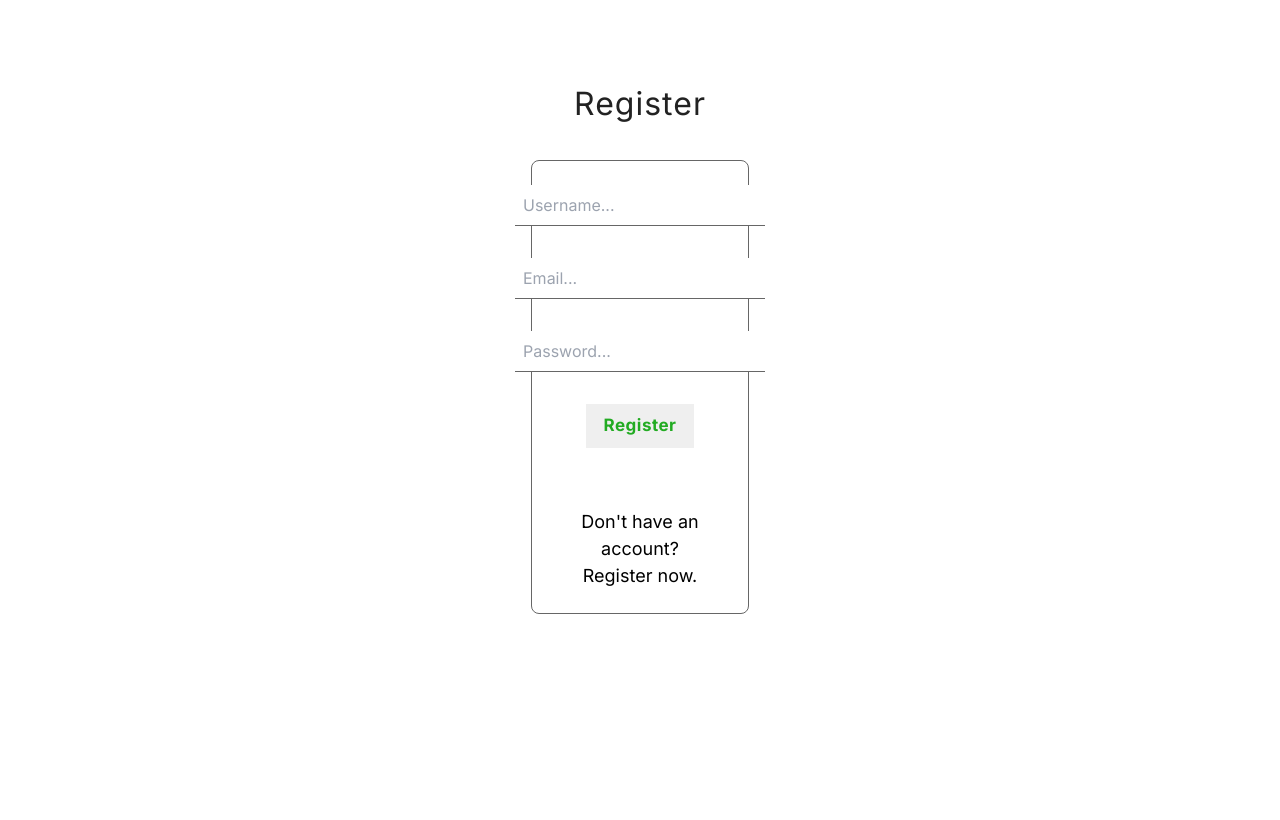
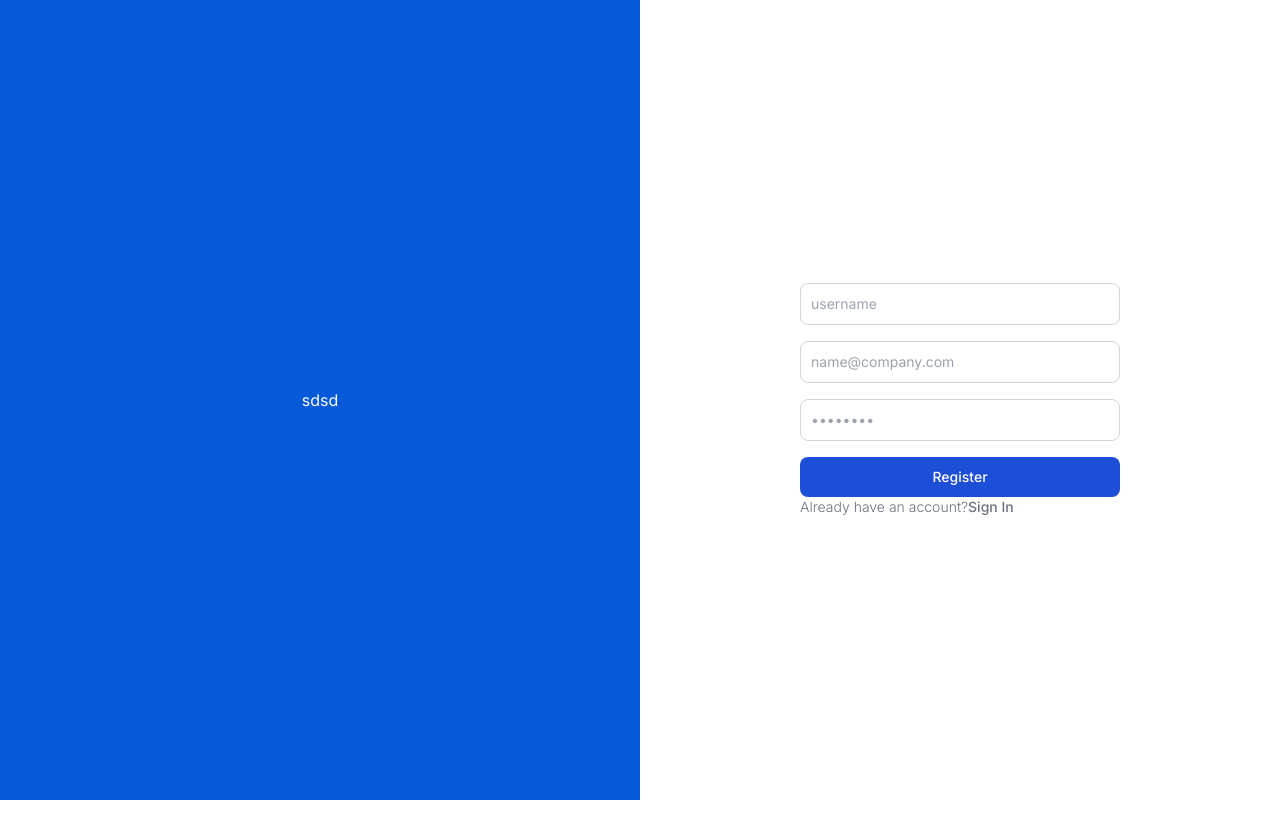
Before and after one commit to iknsdeveloper/epr, a Next.js app: page /register in a window 1280 px wide. Built offline with nearby package versions, Linux system fonts and the light colour scheme.

Commit message:
fixing auth

```diff
--- a/src/app/api/auth/[...nextauth]/route.js
+++ b/src/app/api/auth/[...nextauth]/route.js
@@ -51,7 +51,7 @@ const handler = NextAuth({
     ],
     secret: process.env.NEXT_PUBLIC_SECRET,
     pages: {
-        signIn: '/'
+        signIn: '/signin'
     },
     callbacks: {
         async jwt({ token, user }) {
--- a/src/app/dashboard/queue/page.tsx
+++ b/src/app/dashboard/queue/page.tsx
@@ -11,7 +11,7 @@ const ClientProtectPage = () => {
   const { data: session, status } = useSession({
     required: true,
     onUnauthenticated() {
-      redirect('/login?callbackUrl=/dashboard/queue')
+      redirect('/signin?callbackUrl=/dashboard/queue')
     }
   })
 
--- a/src/app/page.tsx
+++ b/src/app/page.tsx
@@ -1,10 +1,10 @@
-import Link from "next/link";
+import HomeNav from "@/components/navbar/HomeNav";
 
 export default function Home() {
 
   return (
     <main>
-      <p className="p-20"><Link href="/login">Login</Link></p>
+      <HomeNav />
       <p>Domain&nbsp; {process.env.NEXTAUTH_URL}</p>
       <p>NEXT_PUBLIC_API_URL {process.env.NEXTAUTH_URL_INTERNAL} </p>
       <p>{process.env.NEXTAUTH_URL_INTERNAL}/api/register</p>
--- a/src/app/register/page.tsx
+++ b/src/app/register/page.tsx
@@ -1,71 +1,126 @@
-'use client'
+"use client";
 
-import React, { useState } from 'react'
-import { signIn } from 'next-auth/react'
-import { ToastContainer, toast } from 'react-toastify'
-import 'react-toastify/dist/ReactToastify.css'
-import classes from './register.module.css'
+import React, { useState } from "react";
+import Link from "next/link";
+import { signIn } from "next-auth/react";
+import { ToastContainer, toast } from "react-toastify";
+import "react-toastify/dist/ReactToastify.css";
 
 const Register = () => {
-    const [username, setUsername] = useState("")
-    const [email, setEmail] = useState("")
-    const [password, setPassword] = useState("")
+	const [username, setUsername] = useState("");
+	const [email, setEmail] = useState("");
+	const [password, setPassword] = useState("");
+	const [isLoading, setIsLoading] = useState(false); // Added loading state
 
 	const handleSubmit = async (e: any) => {
-        e.preventDefault()
+		e.preventDefault();
 
-        if (username === '' || email === '' || password === '') {
-            toast.error("Fill all fields")
-            return
+		if (username === "" || email === "" || password === "") {
+			toast.error("Fill all fields");
+			return;
 		}
 
 		if (password.length < 6) {
-            toast.error("Password must be at least 6 characters")
-            return
+			toast.error("Password must be at least 6 characters");
+			return;
 		}
 
 		try {
-            const res = await fetch('/api/register', {
+			setIsLoading(true); // Set loading state to true
+
+			const res = await fetch("/api/register", {
 				headers: {
-                    'Content-Type': 'application/json'
+					"Content-Type": "application/json",
 				},
-                method: 'POST',
-                body: JSON.stringify({ username, email, password })
-            })
+				method: "POST",
+				body: JSON.stringify({ username, email, password }),
+			});
 
-            console.log(await res.json())
+			console.log(await res.json());
 			if (res.ok) {
-                toast.success("Successfully registered the user")
+				toast.success("Successfully registered the user");
 				setTimeout(() => {
-                    signIn()
-                }, 1500)
-                return
+					signIn();
+				}, 1500);
+				return;
 			} else {
-                toast.error("Error occured while registering")
-                return
+				toast.error("Error occurred while registering");
+				return;
 			}
 		} catch (error) {
-            console.log(error)
+			console.log(error);
+		} finally {
+			setIsLoading(false); // Set loading state back to false
 		}
-    }
+	};
+
+
+
 
 	return (
-        <div className={classes.container}>
-            <div className={classes.wrapper}>
-                <h2>Register</h2>
-                <form onSubmit={handleSubmit}>
-                    <input type="text" placeholder='Username...' onChange={(e) => setUsername(e.target.value)} />
-                    <input type="email" placeholder='Email...' onChange={(e) => setEmail(e.target.value)} />
-                    <input type="password" placeholder='Password...' onChange={(e) => setPassword(e.target.value)} />
-                    <button className={classes.submitButton}>Register</button>
-                    <button className={classes.registerNow} onClick={() => signIn()}>
-                        Don&apos;t have an account? <br /> Register now.
+		<>
+			<div className="flex">
+				<div className="auth-bg bg-[#065ada] lg:flex h-screen w-screen hidden justify-center items-center">
+					<div className="text-white">sdsd</div>
+				</div>
+
+				<div className="w-full bg-white flex h-screen justify-center items-center">
+					<div className="w-6/12">
+						<form onSubmit={handleSubmit} className="space-y-2 md:space-y-4">
+							<div>
+								<input
+									type="text"
+									onChange={(e) => setUsername(e.target.value)}
+									name="username"
+									id="username"
+									className="border border-gray-300 text-gray-900 sm:text-sm rounded-lg focus:ring-primary-600 focus:border-primary-600 block w-full p-2.5"
+									placeholder="username"
+								/>
+							</div>
+
+							<div>
+								<input
+									type="email"
+									onChange={(e) => setEmail(e.target.value)}
+									name="email"
+									id="email"
+									className="border border-gray-300 text-gray-900 sm:text-sm rounded-lg focus:ring-primary-600 focus:border-primary-600 block w-full p-2.5"
+									placeholder="name@company.com"
+								/>
+							</div>
+
+							<div>
+								<input
+									type="password"
+									onChange={(e) => setPassword(e.target.value)}
+									name="password"
+									id="password"
+									placeholder="••••••••"
+									className="border border-gray-300 text-gray-900 sm:text-sm rounded-lg focus:ring-primary-600 focus:border-primary-600 block w-full p-2.5"
+								/>
+							</div>
+							<button
+								type="submit"
+								className="w-full text-white bg-blue-700 hover:bg-blue-800 focus:ring-4 focus:outline-none focus:ring-primary-300 font-medium rounded-lg text-sm px-5 py-2.5 text-center"
+								disabled={isLoading} // Disable button when loading
+							>
+								{isLoading ? "Loading..." : "Register"}
 							</button>
+
+
 						</form>
+						<p className="text-sm font-light text-gray-500">
+							Already have an account?
+							<Link href="/signin?callbackUrl=/dashboard/queue" className="font-medium text-primary-600 hover:underline">
+								Sign In
+							</Link>
+						</p>
+					</div>
+				</div>
 			</div>
 			<ToastContainer />
-        </div>
-    )
-}
+		</>
+	);
+};
 
-export default Register
+export default Register;
--- a/src/app/register/register.module.css
+++ /dev/null
@@ -1,73 +0,0 @@
-.container {
-  margin-top: 5rem;
-  height: calc(100vh - 60px);
-  width: 100%;
-}
-
-.wrapper {
-  width: 85%;
-  margin: 0 auto;
-  display: flex;
-  flex-direction: column;
-  align-items: center;
-}
-
-.wrapper>h2 {
-  font-size: 32px;
-  color: #222;
-  letter-spacing: 1px;
-}
-
-.wrapper>form {
-  margin-top: 2rem;
-  width: 20%;
-  padding: 1.5rem;
-  border: 1px solid #666;
-  border-radius: 8px;
-  display: flex;
-  flex-direction: column;
-  justify-content: center;
-  align-items: center;
-  gap: 2rem;
-}
-
-.wrapper>form>input {
-  outline: none;
-  border: none;
-  border-bottom: 1px solid #666;
-  padding: 0.5rem;
-}
-
-.submitButton {
-  outline: none;
-  padding: 0.5rem 1rem;
-  border: 1px solid transparent;
-  font-size: 17px;
-  font-weight: bold;
-  background-color: #efefef;
-  color: #22ab22;
-  cursor: pointer;
-  transition: 150ms;
-  letter-spacing: 0.5px;
-}
-
-.submitButton:hover {
-  border-color: #22ab22;
-  background-color: #22ab22;
-  color: #efefef;
-}
-
-.registerNow {
-  background-color: transparent;
-  outline: none;
-  border: none;
-  font-size: 18px;
-  margin-top: 1.75rem;
-  cursor: pointer;
-  text-align: center;
-  transition: 150ms;
-}
-
-.registerNow:hover {
-  color: #555;
-}
--- a/src/app/login/page.tsx
+++ b/src/app/signin/page.tsx
@@ -7,7 +7,7 @@ import { useRouter } from 'next/navigation'
 import React, { useState } from 'react'
 import { signIn } from 'next-auth/react'
 
-const Login = () => {
+const Signin = () => {
 	const [email, setEmail] = useState("")
 	const [password, setPassword] = useState("")
 	const router = useRouter()
@@ -93,4 +93,4 @@ const Login = () => {
 	)
 }
 
-export default Login
+export default Signin
--- /dev/null
+++ b/src/components/navbar/HomeNav.tsx
@@ -0,0 +1,12 @@
+"use client"
+import Link from 'next/link';
+
+export default function HomeNav() {
+  return (
+    <>
+      <Link href="/dashboard/queue" className="font-medium text-primary-600 hover:underline">
+        Demo
+      </Link>
+    </>
+  );
+}
--- a/src/components/navbar/Navbar.jsx
+++ b/src/components/navbar/Navbar.jsx
@@ -25,7 +25,7 @@ const Navbar = () => {
                   <Image src={person} width='45' height='45' alt='...' />
                   <button onClick={() => {signOut()}}>Logout</button>
                       <p><Link href='/'>Create</Link></p>
-                      <p><Link href='/dashboard/queue'>Dashbopard</Link></p>
+                      <p><Link href='/dashboard/queue'>Dashboard</Link></p>
                 </div>
               )
               : (
```
Lines whose indentation alone changed are shown as unchanged.
